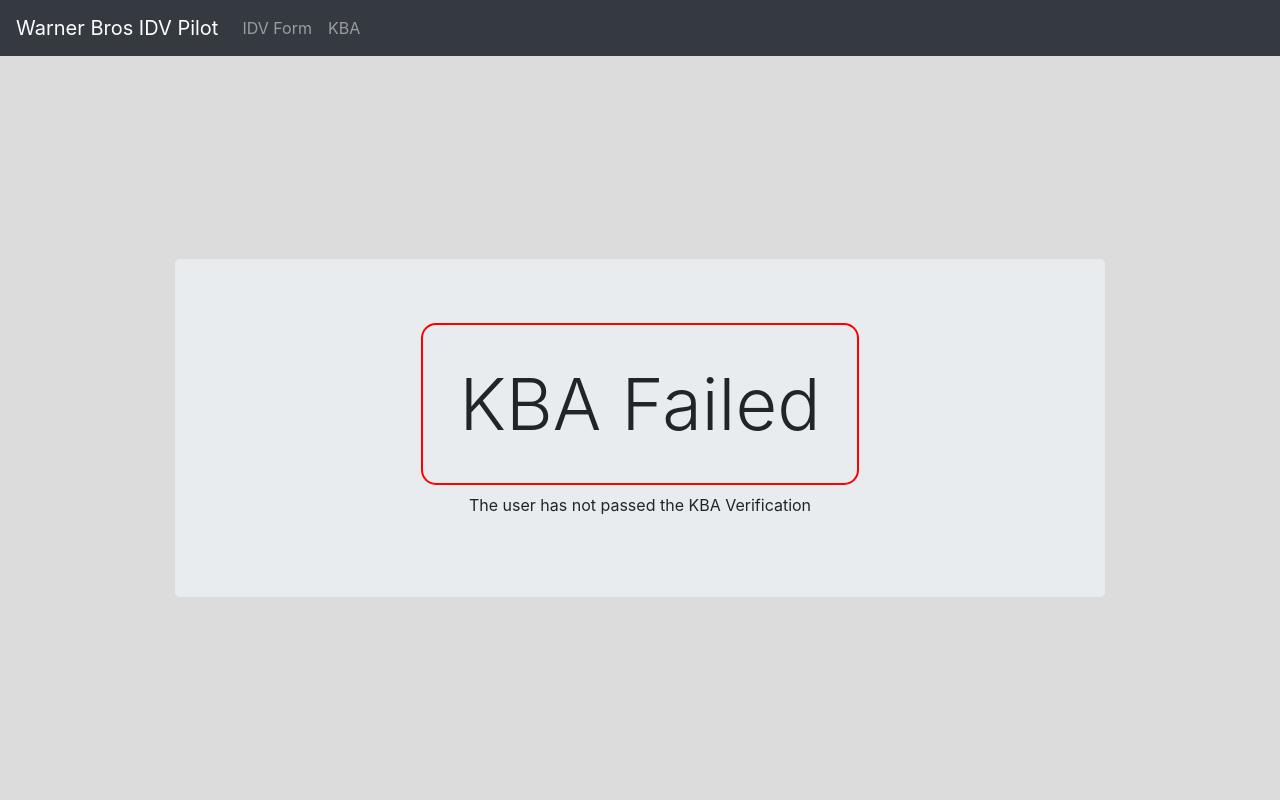
After one commit to brarm/aws-dev, a Flask app: template templates/kba-failed.html in a window 1280 px wide. The commit adds this page. Run offline with Flask 2, Linux system fonts and the light colour scheme; the template is opened without the code that fills it, so the values that code supplies are empty; some libraries are stand-ins or nearby versions.

Commit message:
Fix broken css bugs introduced

```diff
--- a/static/styles/stylesheet.css
+++ b/static/styles/stylesheet.css
@@ -23,13 +23,14 @@ h3 {
 #content {
 	display: block;
 	overflow: auto;
-	height: 100%
+	height: 100%;
+  width: 100%;
 }
 
 #canvas {
 	padding-top: 15px;
     padding-bottom: 15px;
-    overflow: auto;
+    height: fit-content;
 }
 
 .border-top { border-top: 1px solid #e5e5e5; }
--- /dev/null
+++ b/templates/kba-failed.html
@@ -0,0 +1,22 @@
+{% extends "layout.html" %}
+
+{% block title %}KBA Failed{% endblock %}
+
+{% block content %}
+
+<div class="container align-self-center">
+  <div class="jumbotron">
+
+    <div class="container">
+      <div class="row justify-content-center">
+        <h1 class="display-3 error">KBA Failed</h1>
+      </div>
+      <div class="row justify-content-center">
+        <p>The user has not passed the KBA Verification</p>
+      </div>
+    </div>
+  </div>
+</div>
+
+<script type="text/javascript" src="{{url_for('static', filename='js/script.js') }}"></script>
+{% endblock %}
--- a/templates/layout.html
+++ b/templates/layout.html
@@ -33,7 +33,7 @@
 
   </head>
   <body>
-    <div id="content" class="d-flex">
+    <div class="container-fluid d-flex" id="content">
     {% block content %}{% endblock %}
   </div>
   </body>
```
